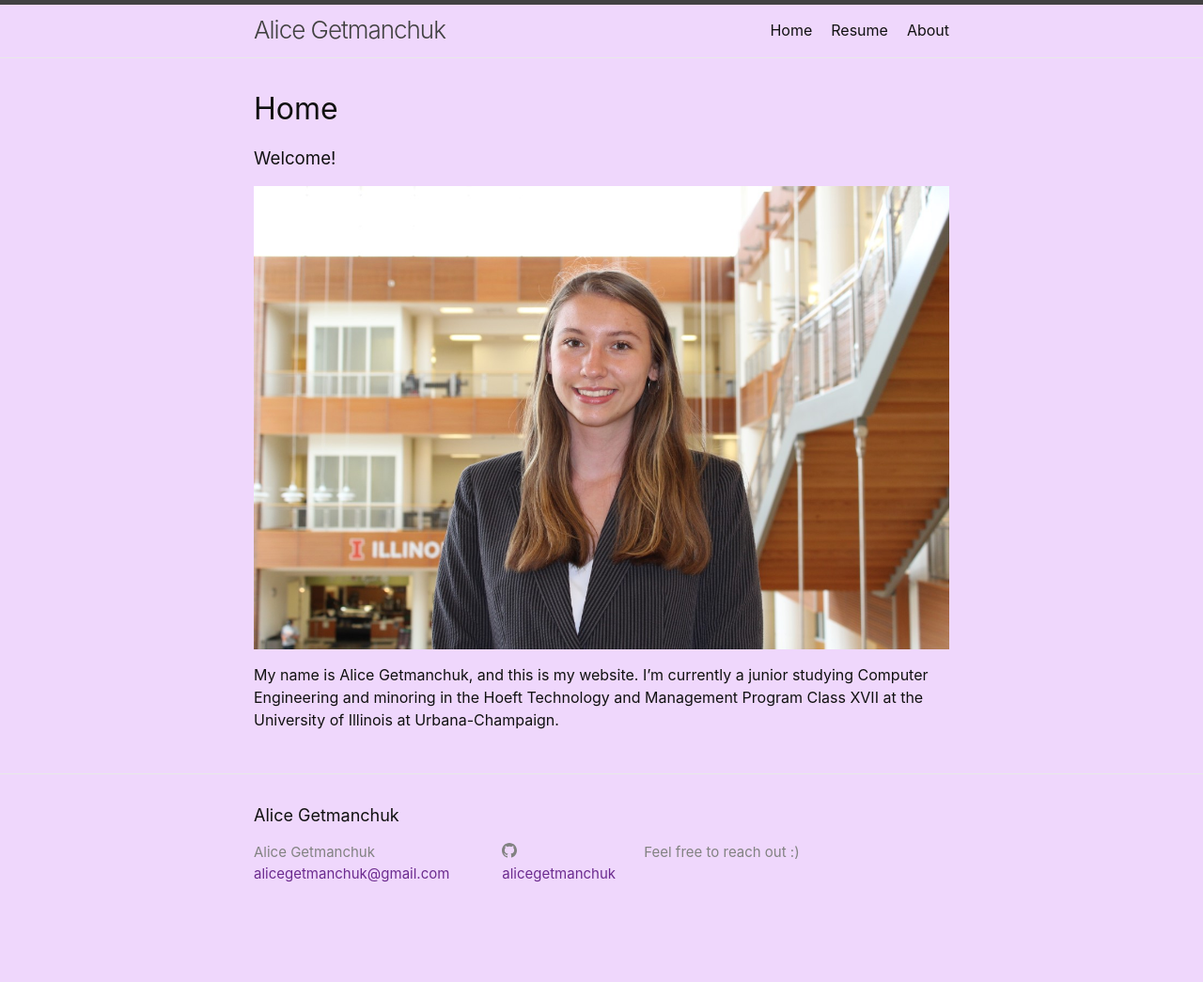
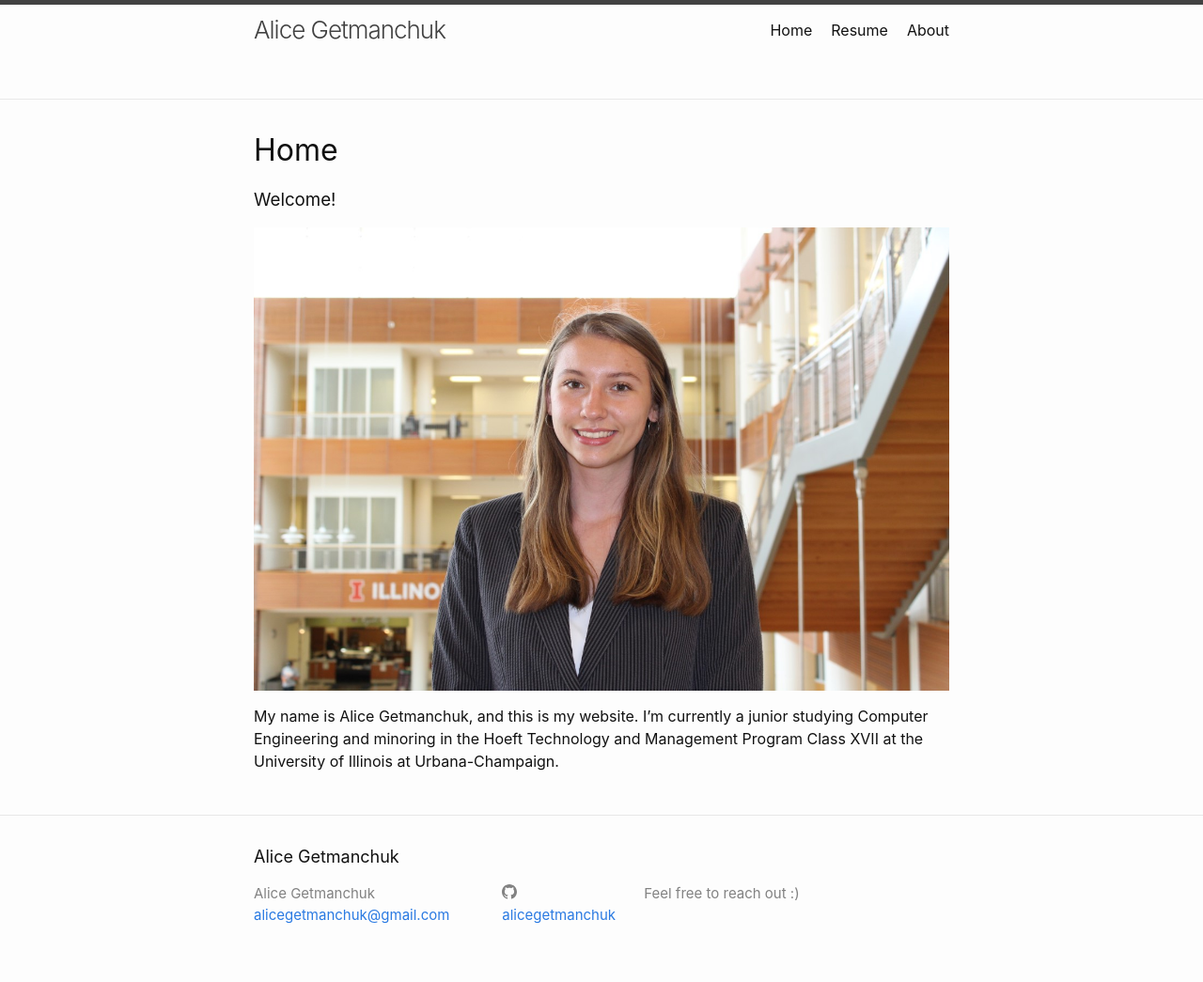
Before and after one commit to alicegetmanchuk/alicegetmanchuk.github.io, a Jekyll site: the page built from index.md, in a window 1280 px wide. Shown: the whole page at 94% size. Built offline with Jekyll 4.4.1, drawn with Linux system fonts in a browser that asks for light colours; before the commit the page ends 1001 px from its top, so only the background shows below that.

```diff
--- a/_sass/minima.scss
+++ b/_sass/minima.scss
@@ -11,8 +11,8 @@
 $spacing-unit:     30px !default;
 
 $text-color:       #111 !default;
-$background-color: #efd7fc !default;
-$brand-color:      #6c2b8f !default;
+$background-color: #fdfdfd !default;
+$brand-color:      #2a7ae2 !default;
 
 $grey-color:       #828282 !default;
 $grey-color-light: lighten($grey-color, 40%) !default;
--- a/_sass/minima/_layout.scss
+++ b/_sass/minima/_layout.scss
@@ -4,7 +4,8 @@
 .site-header {
   border-top: 5px solid $grey-color-dark;
   border-bottom: 1px solid $grey-color-light;
-  min-height: $spacing-unit * 1.865;
+  // min-height: $spacing-unit * 1.865;
+  min-height: 100px;
 
   // Positioning context for the mobile navigation icon
   position: relative;
```
